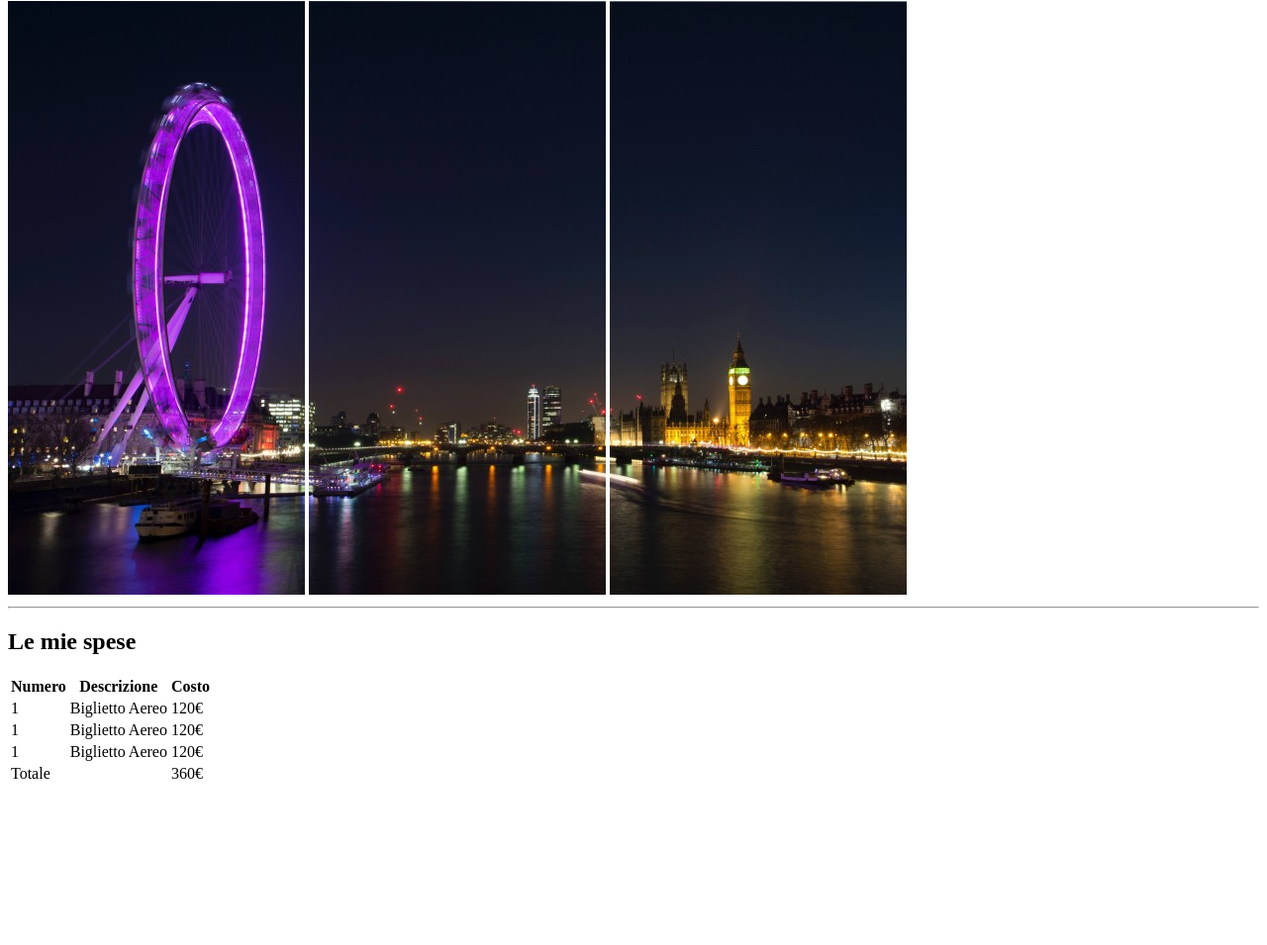
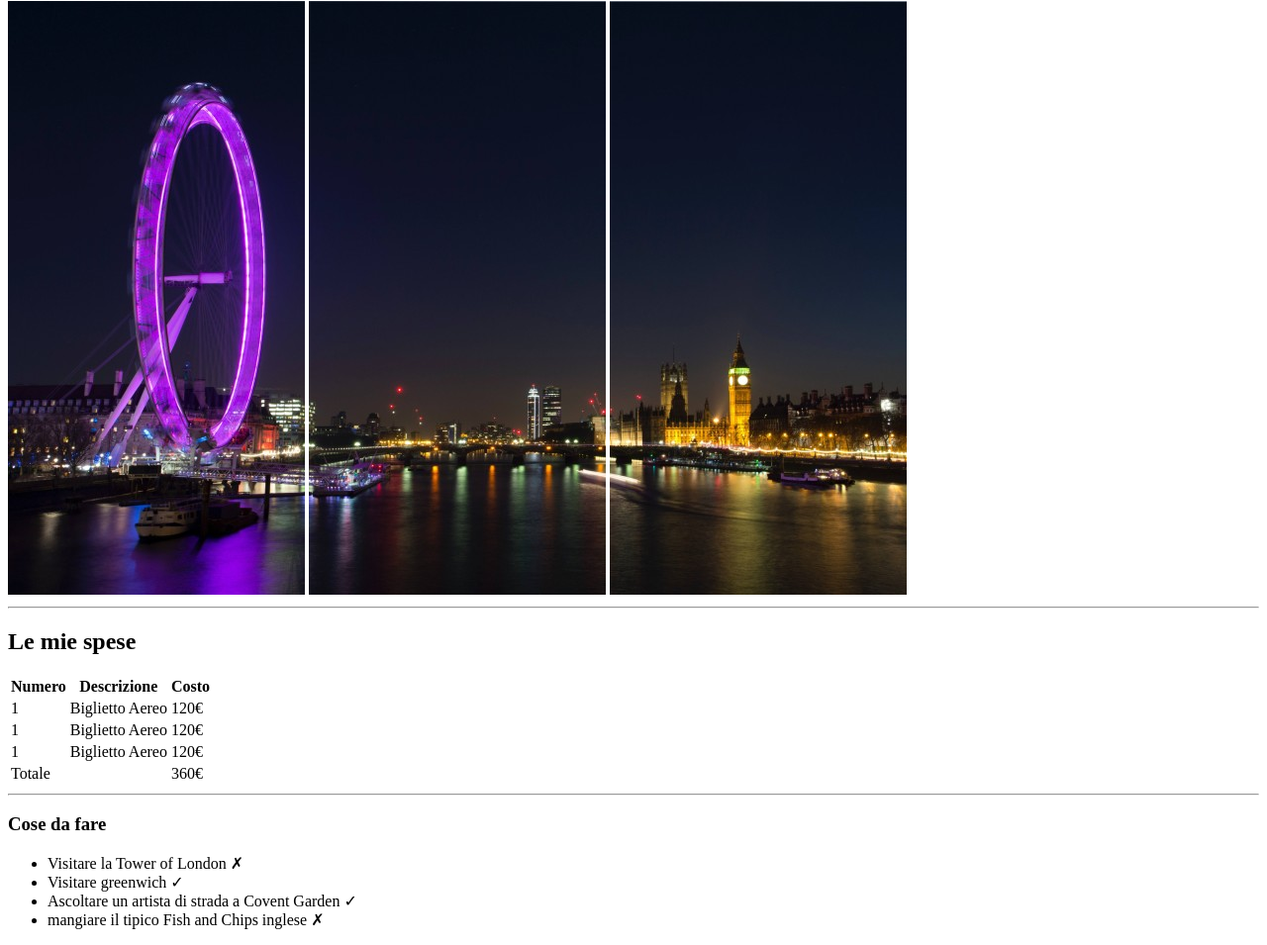
Before and after one commit to AndreaParrini/html-london-trip, a plain HTML site: page index.html in a window 1280 px wide. Shown: the part 79-1034 px from the top of the page at 99% size. Before the commit the page ends 881 px from the top, so only its background shows below. Drawn offline with Linux system fonts and the light colour scheme.

Commit message:
add section
add sectione cose da fare

```diff
--- a/index.html
+++ b/index.html
@@ -56,6 +56,18 @@
             </table>
         </section>
         <!--End section "le mie spese"-->
+        <hr>
+        <!-- Stert section "Cose da fare"-->
+        <section>
+            <h3>Cose da fare</h3>
+            <ul>
+                <li>Visitare la Tower of London &cross;</li>
+                <li>Visitare greenwich &check;</li>
+                <li>Ascoltare un artista di strada a Covent Garden &check;</li>
+                <li>mangiare il tipico Fish and Chips inglese &cross;</li>
+            </ul>
+        </section>
+        <!-- end section "cose da fare"-->
     </main>
 </body>
 </html>
```
